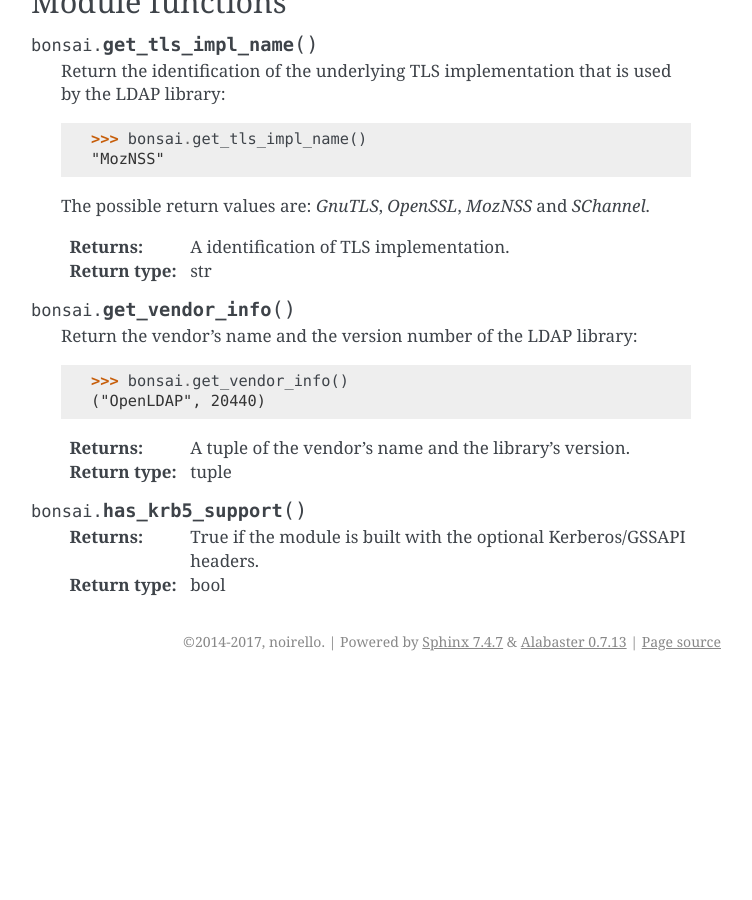
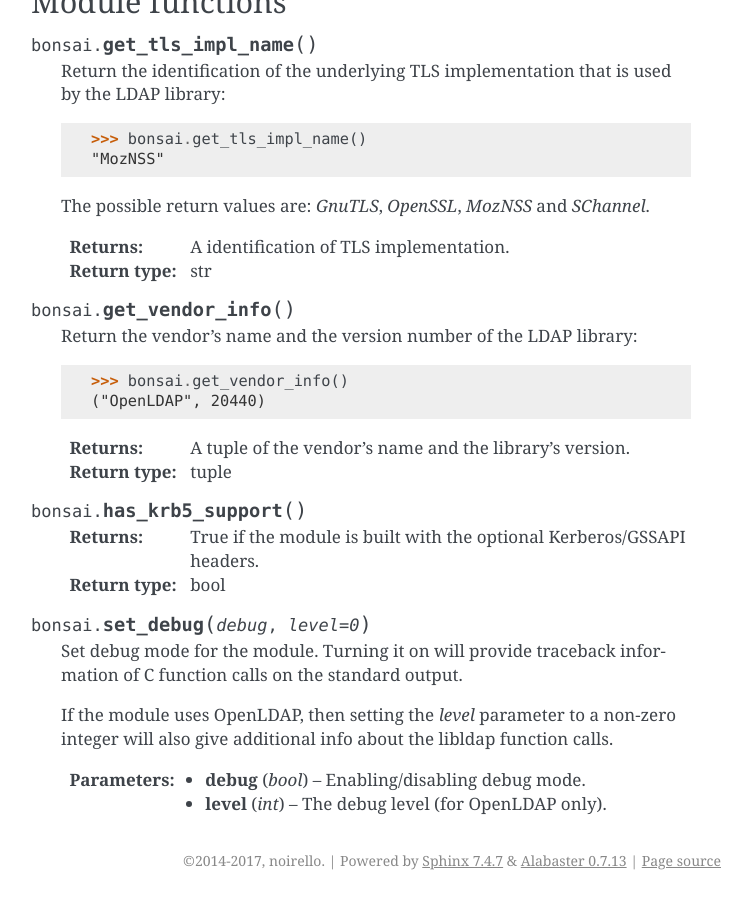
Before and after one commit to noirello/bonsai, a Sphinx documentation site: the page built from docs/api.rst, in a window 1280 px wide and 900 px high, scrolled down 17514 px. Shown: the whole window, without its empty margins (389-1141 px from the left). Built offline with Sphinx 7.4.7, drawn with Linux system fonts in a browser that asks for light colours; before the commit the page ends 18195 px from its top, so only the background shows below that.

Commit message:
Add documentation about set_debug method function

```diff
--- a/docs/api.rst
+++ b/docs/api.rst
@@ -469,3 +469,14 @@ Module functions
 
     :return: True if the module is built with the optional Kerberos/GSSAPI headers.
     :rtype: bool
+
+.. function:: bonsai.set_debug(debug, level=0)
+
+    Set debug mode for the module. Turning it on will provide traceback information
+    of C function calls on the standard output.
+
+    If the module uses OpenLDAP, then setting the `level` parameter to a non-zero
+    integer will also give additional info about the libldap function calls.
+
+    :param bool debug: Enabling/disabling debug mode.
+    :param int level: The debug level (for OpenLDAP only).
--- a/docs/index.rst
+++ b/docs/index.rst
@@ -41,7 +41,7 @@ Contribution
 Any contributions are welcome. If you would like to help in development fork or report issue on the
 project's `GitHub site`_. You can also help in improving the documentation.
 
-.. _github site: https://github.com/Noirello/bonsai
+.. _github site: https://github.com/noirello/bonsai
 
 Indices and tables
 ==================
```
Also changed, not shown: other parts of docs/index.rst (+1 -1 lines).
